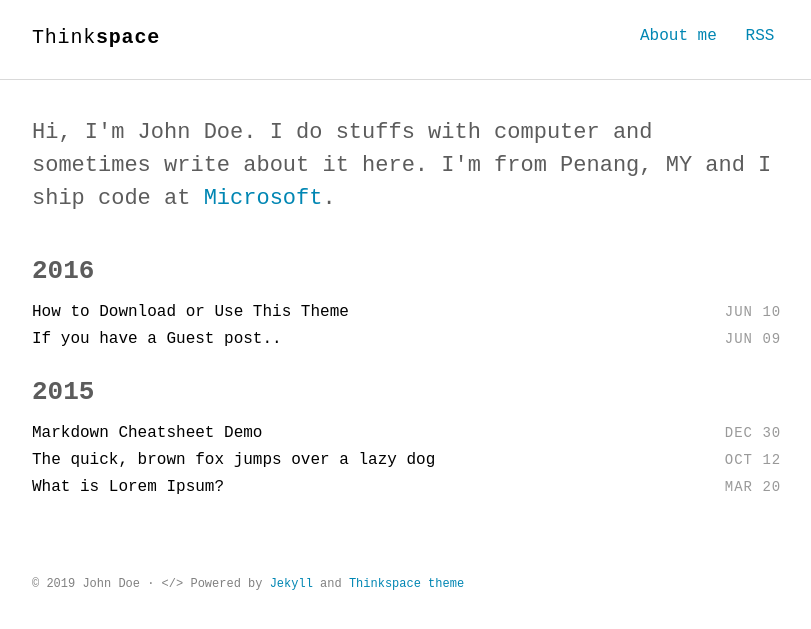
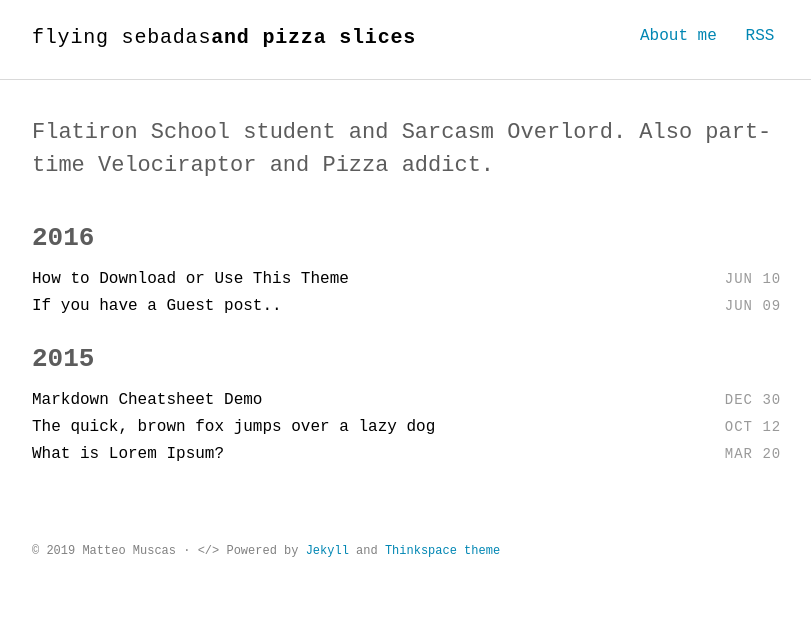
Before and after one commit to quelluomo/quelluomo.github.io, a Jekyll site: the page built from index.html, in a window 1280 px wide. Shown: the top 629 px of the page, without its empty margins (232-1043 px from the left). Built offline with Jekyll 4.4.1, drawn with Linux system fonts in a browser that asks for light colours; some web fonts are replaced.

Commit message:
made basic layout changes

```diff
--- a/_config.yml
+++ b/_config.yml
@@ -1,9 +1,9 @@
 # Site settings
-title_left    : "Think"
-title_right   : "space" # default: ""
-description   : "Minimalist Jekyll theme for technical writing blog."
-keywords      : "Jekyll, theme, free, download, SEO, blog, web, minimalist, thinkspace"
-url           : https://heiswayi.github.io/thinkspace # site url
+title_left    : "flying sebadas"
+title_right   : "and pizza slices" # default: ""
+description   : "temporarily under permanent construction"
+keywords      : "(this is where Matteo writes things about stuff)"
+url           : https://quelluomo.github.io/ # site url
 baseurl       : "" # apply repo name like "/myproject" if used under gh-pages branch, else (under master branch) just leave empty/blank
 cover         : "" # image uri like logo/cover image for site seo
 
@@ -28,7 +28,7 @@ sass:
 
 # Author settings
 author:
-  name     : "John Doe"
+  name     : "Matteo Muscas"
 
 plugins:
   - jekyll-sitemap
--- a/_includes/intro.html
+++ b/_includes/intro.html
@@ -1,5 +1,5 @@
 <section class="intro">
   <div class="container">
-    <p class="lead">Hi, I'm John Doe. I do stuffs with computer and sometimes write about it here. I'm from Penang, MY and I ship code at <a href="#">Microsoft</a>.</p>
+    <p class="lead">Flatiron School student and Sarcasm Overlord. Also part-time Velociraptor and Pizza addict.</p>
   </div>
 </section>
```
Also changed, not shown: about.md (+1 -1 lines).
